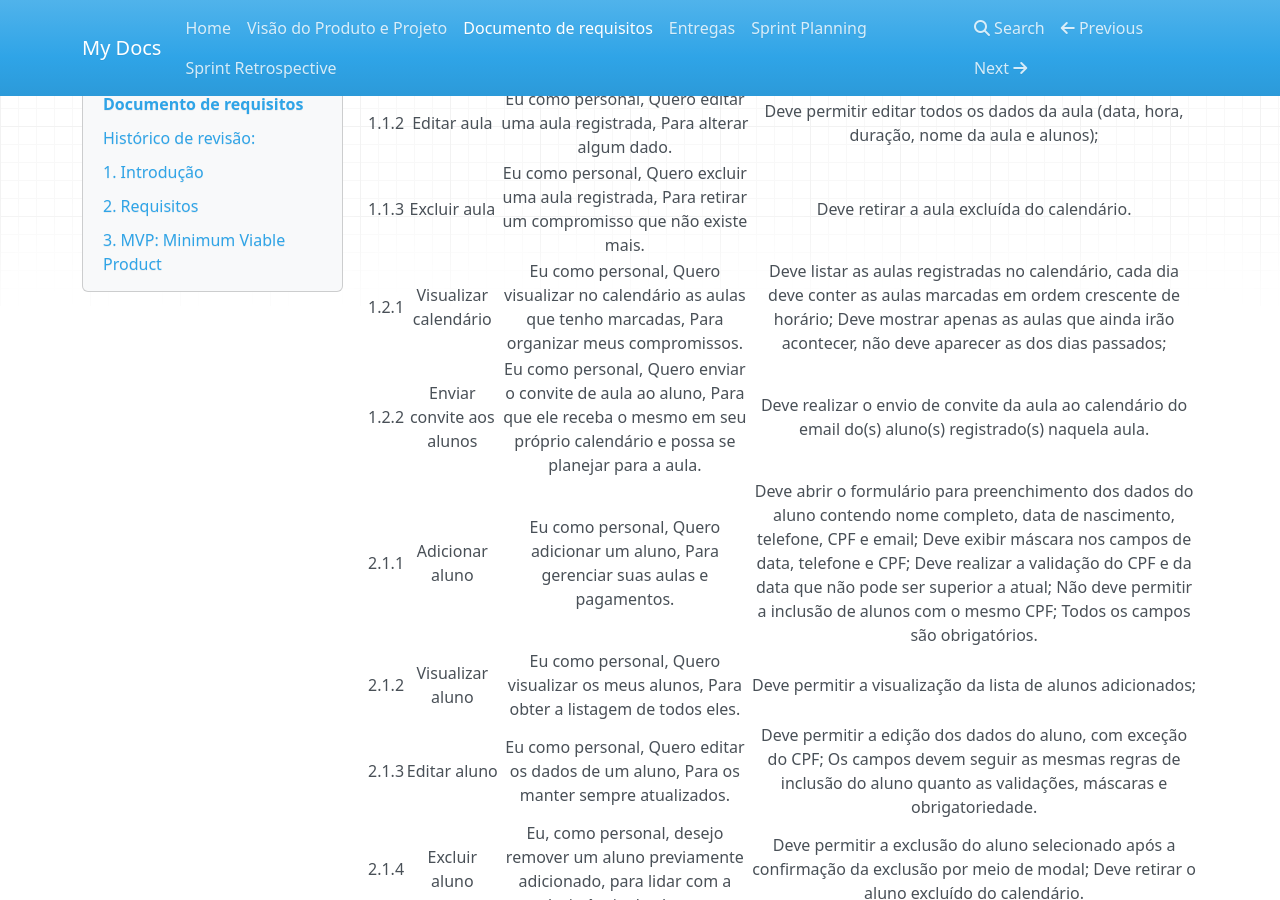
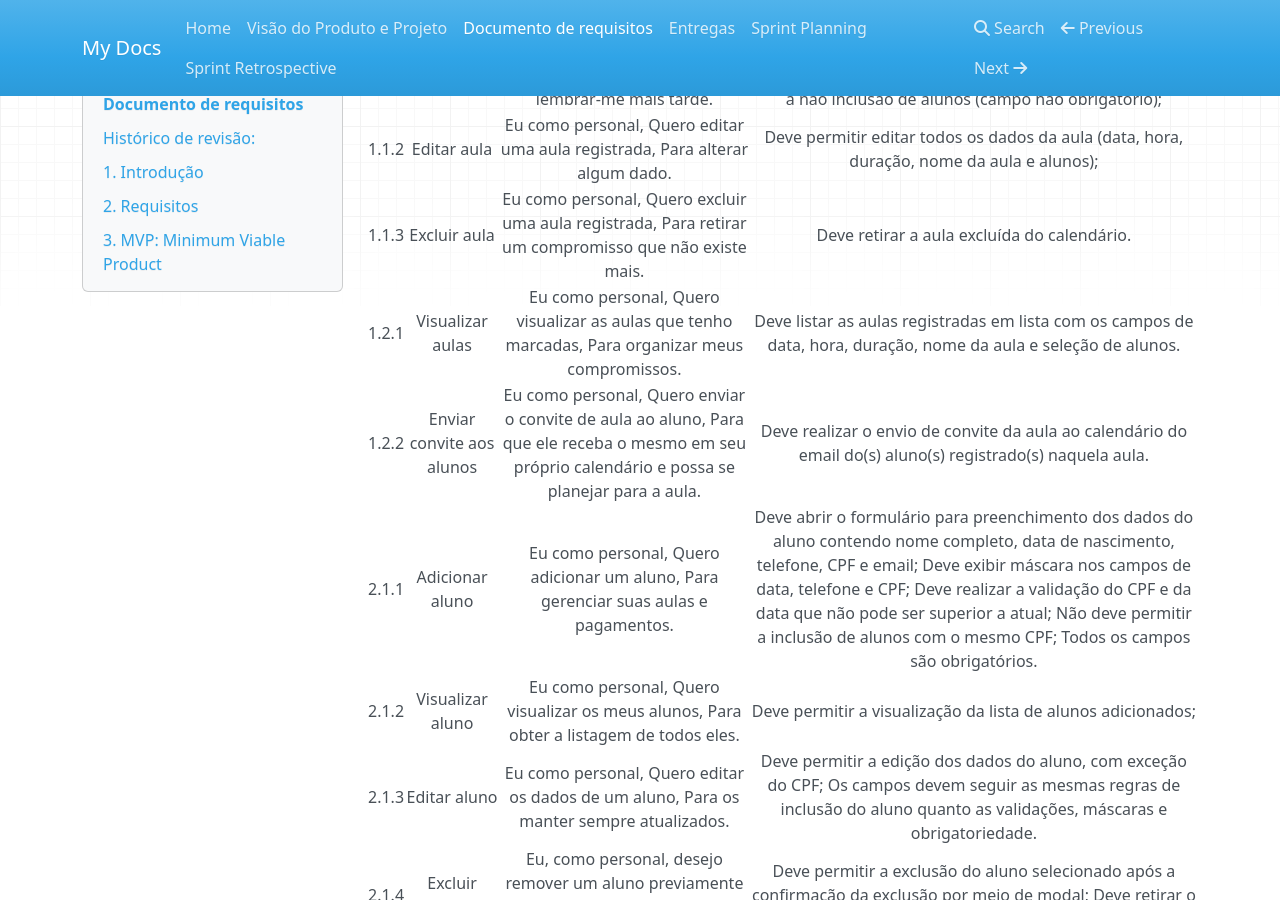
Before and after one commit to mdsreq-fga-unb/2022.2-Strix, an MkDocs documentation site: the page built from documentation/docs/documento_de_requisitos.md, in a window 1280 px wide and 900 px high, scrolled down 2606 px. Built offline with MkDocs 1.6.1, drawn with Linux system fonts in a browser that asks for light colours; nearby versions of some CDN libraries; part of the change alters nothing that is shown; some of the changed text lies outside the part shown.

```diff
--- a/documentation/docs/documento_de_requisitos.md
+++ b/documentation/docs/documento_de_requisitos.md
@@ -16,6 +16,7 @@
 | 09/01/23 | 0.9    | Correção referente a issue #10 e ajustes referentes ao novo diagrama | Beatriz
 | 11/01/23 | 1.0    | Ajustes no MVP1 | Pedro
 | 31/01/23 | 1.1    | Ajustes sugeridos pelo outro grupo em sala de aula | Beatriz
+| 09/02/23 | 1.2    | Ajustes em história | Beatriz
 
 ## 1. Introdução
 
@@ -70,7 +71,7 @@ Os requisitos funcionais estão organizados hierarquicamente na estrutura de Ép
 | 1.1.1 | Adicionar aula            | Eu como personal, Quero adicionar uma aula, Para lembrar-me mais tarde.                                                                             | Deve abrir o formulário para preenchimento da data, hora, duração, nome da aula e seleção de alunos; Deve permitir a não inclusão de alunos (campo não obrigatório);      |
 | 1.1.2 | Editar aula               | Eu como personal, Quero editar uma aula registrada, Para alterar algum dado.                                                                        | Deve permitir editar todos os dados da aula (data, hora, duração, nome da aula e alunos);                                                                                                                                  |
 | 1.1.3 | Excluir aula              | Eu como personal, Quero excluir uma aula registrada, Para retirar um compromisso que não existe mais.                                               | Deve retirar a aula excluída do calendário.                                                                                                                                                                                                                       |
-| 1.2.1 | Visualizar calendário     | Eu como personal, Quero visualizar no calendário as aulas que tenho marcadas, Para organizar meus compromissos.                                     | Deve listar as aulas registradas no calendário, cada dia deve conter as aulas marcadas em ordem crescente de horário; Deve mostrar apenas as aulas que ainda irão acontecer, não deve aparecer as dos dias passados;                                                                                                                                             |
+| 1.2.1 | Visualizar aulas     | Eu como personal, Quero visualizar  as aulas que tenho marcadas, Para organizar meus compromissos.                                     | Deve listar as aulas registradas em lista com os campos de data, hora, duração, nome da aula e seleção de alunos.                                                                                                                                     |
 | 1.2.2 | Enviar convite aos alunos | Eu como personal,  Quero enviar o convite de aula ao aluno,  Para que ele receba o mesmo em seu próprio calendário e possa se planejar para a aula. | Deve realizar o envio de convite da aula ao calendário do email do(s) aluno(s) registrado(s) naquela aula.                                                                                                                                                                                                                                                       |
 | 2.1.1 | Adicionar aluno           | Eu como personal, Quero adicionar um aluno, Para gerenciar suas aulas e pagamentos.                                                                 | Deve abrir o formulário para preenchimento dos dados do aluno contendo nome completo, data de nascimento, telefone, CPF e email; Deve exibir máscara nos campos de data, telefone e CPF; Deve realizar a validação do CPF e da data que não pode ser superior a atual; Não deve permitir a inclusão de alunos com o mesmo CPF; Todos os campos são obrigatórios. |
 | 2.1.2 | Visualizar aluno          | Eu como personal, Quero visualizar os meus alunos, Para obter a listagem de todos eles.                                                             | Deve permitir a visualização da lista de alunos adicionados;                                                                                                                                                                                                                                                                                                     |
@@ -166,10 +167,12 @@ Os requisitos funcionais estão organizados hierarquicamente na estrutura de Ép
 | [3.2.4] Excluir exercício | Sprint 5 |
 | [3.3.5] Enviar treino | Sprint 5 |
 | [1.1.1] Adicionar aula | Sprint 6 |
-| [1.1.2] Editar aula | Sprint 6 |
-| [1.1.3] Excluir aula | Sprint 6 |
 | [2.2.1] Adicionar pendência | Sprint 6 |
 | [2.2.2] Visualizar pendência | Sprint 6 |
 | [2.2.3] Editar pendência | Sprint 6 |
 | [2.2.4] Excluir pendência | Sprint 6 |
-| [4.1.3] Alterar senha | Sprint 7 |
+| [3.3.1] Adicionar treino | Sprint 7 |
+| [3.3.2] Visualizar treino | Sprint 7 |
+| [3.3.3] Editar treino | Sprint 7 |
+| [3.3.4] Excluir treino | Sprint 7 |
+| [1.2.1] Visualizar aulas | Sprint 7 |
```
